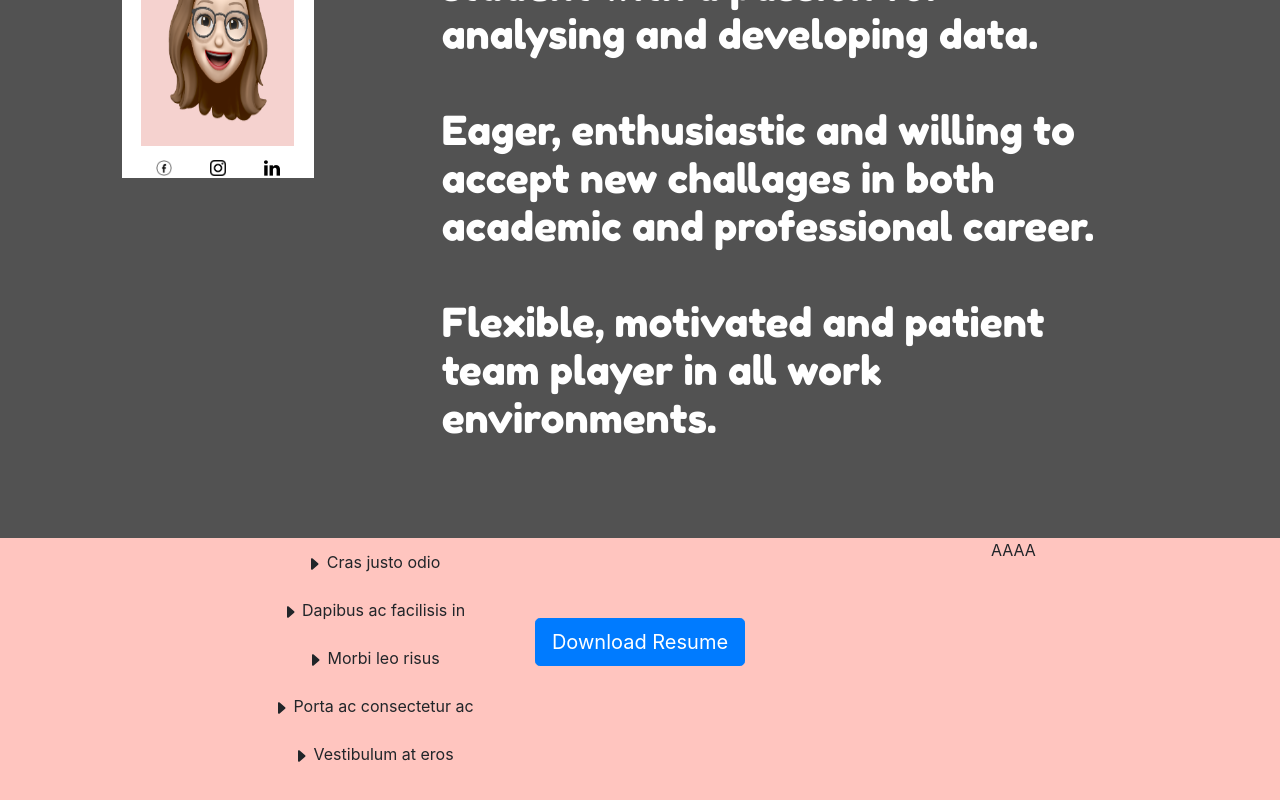
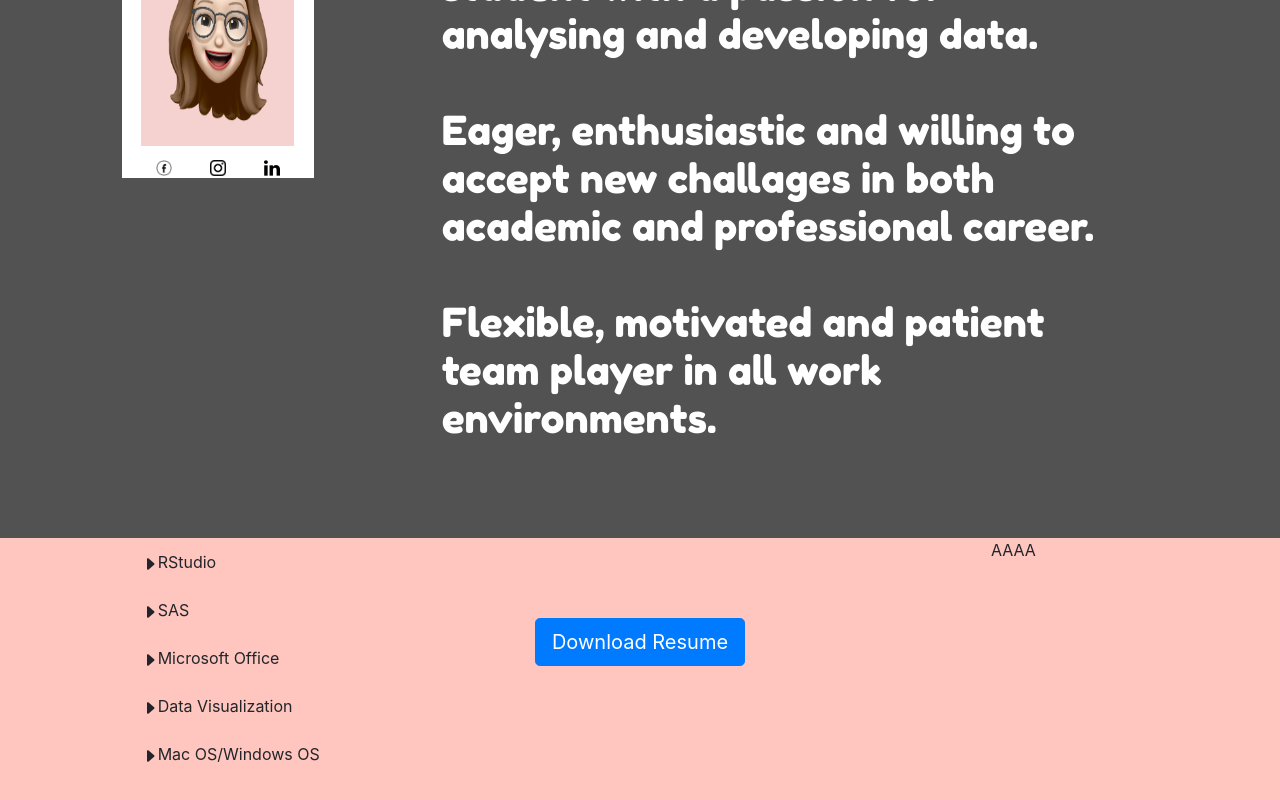
Before and after one commit to QuocViNguyen/VyTranWebsite, a React (Create React App) app: page / in a window 1280 px wide. Shown: the part 1062-1862 px from the top of the page. Built offline with nearby package versions, Linux system fonts and the light colour scheme.

Commit message:
Render skill list dynamically

```diff
--- a/src/components/pages/SkillPage.js
+++ b/src/components/pages/SkillPage.js
@@ -10,12 +10,19 @@ import { CaretRightFill } from 'react-bootstrap-icons';
 class SkillPage extends Component {
     constructor(props) {
         super(props);
-        this.state = {  }
+        this.state = {
+            TechSkills : ['RStudio', 'SAS', 'Microsoft Office', 'Data Visualization', 'Mac OS/Windows OS'],
+            SoftSkills : ['Excellent interpersonal skills', 'Strong multi-tasker', 'Skilled to work in high pressure environments', 'Strong communicator']
+          }
     }
 
     li_styling = {
         border: 'none',
         backgroundColor: 'transparent'
+    }
+
+    ligr_styling = {
+        textAlign: 'left'
     }
 
     render() {
@@ -25,12 +32,15 @@ class SkillPage extends Component {
                 <Row>
                     <Col sm={{ span:5 , offset: 1}}>
 
-                        <ListGroup>
-                            <ListGroup.Item style={this.li_styling}><CaretRightFill /> Cras justo odio</ListGroup.Item>
+                        <ListGroup style={this.ligr_styling}>
+                            {/* <ListGroup.Item style={this.li_styling}><CaretRightFill /> Cras justo odio</ListGroup.Item>
                             <ListGroup.Item style={this.li_styling}><CaretRightFill /> Dapibus ac facilisis in</ListGroup.Item>
                             <ListGroup.Item style={this.li_styling}><CaretRightFill /> Morbi leo risus</ListGroup.Item>
                             <ListGroup.Item style={this.li_styling}><CaretRightFill /> Porta ac consectetur ac</ListGroup.Item>
-                            <ListGroup.Item style={this.li_styling}><CaretRightFill /> Vestibulum at eros</ListGroup.Item>
+                            <ListGroup.Item style={this.li_styling}><CaretRightFill /> Vestibulum at eros</ListGroup.Item> */}
+                            {this.state.TechSkills.map (SoftSkillFnc => (
+                                <ListGroup.Item style={this.li_styling}><CaretRightFill/>{SoftSkillFnc}</ListGroup.Item>
+                            ))}
                         </ListGroup>
 
                     </Col>
```
